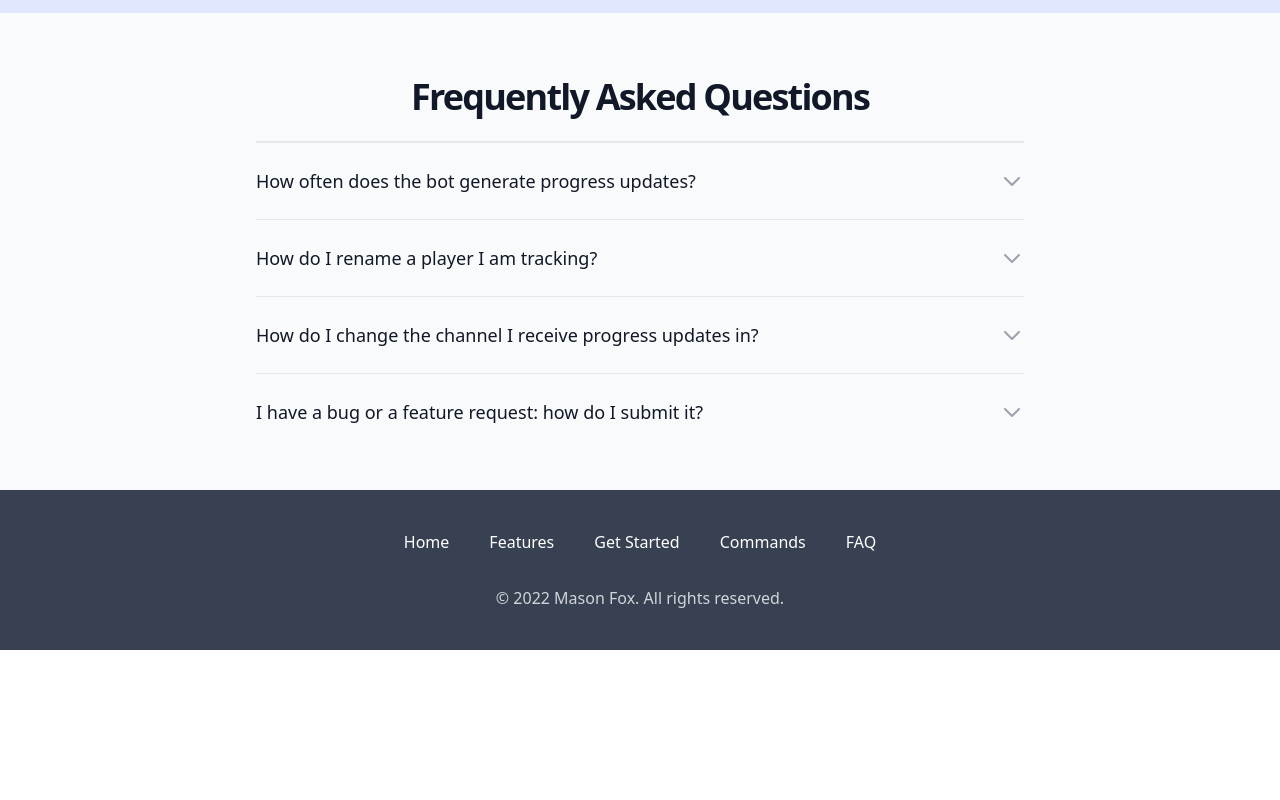
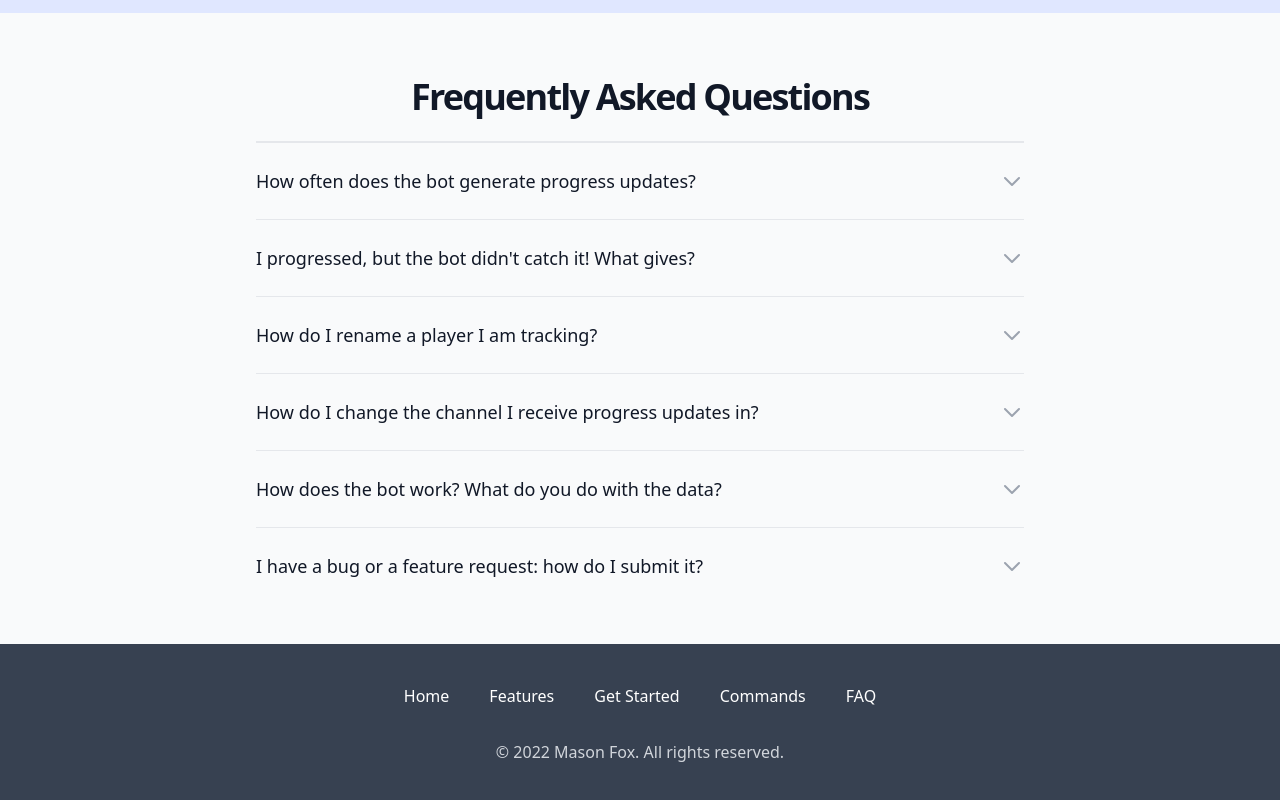
Before and after one commit to masonfox/osrs-discord-bot-site, a Next.js app: page / in a window 1280 px wide. Shown: the part 5191-5991 px from the top of the page. Before the commit the page ends 5841 px from the top, so only its background shows below. Built offline with nearby package versions, Linux system fonts and the light colour scheme.

Commit message:
additional faq's

```diff
--- a/src/components/faq.js
+++ b/src/components/faq.js
@@ -9,6 +9,11 @@ const faqs = [
       "<p>It runs on a 2-hour cadence. You can see the next time it will run by using the <span class='inline-code'>!osrs when</span> command. Note, the bot's cadence can be altered from time-to-time depending on redeploys.</p>"
   },
   {
+    question: "I progressed, but the bot didn't catch it! What gives?",
+    answer:
+      "<p>The bot is driven by Jagex's <a href='https://secure.runescape.com/m=hiscore_oldschool/overall'>hiscore</a> data source. If you're unfamiliar, the hiscore table only updates <b>once you log out</b> from an active session; it doesn't update during your game session. Therefore, even if you progress your account but don't logout before the bot runs, the hiscores will not reflect your updates and the bot can't either.</p><br/><p>If you do believe there is an error, please open an issue in the <a href='https://github.com/masonfox/osrs-discord-bot/issues'>Github repo</a>.</p>"
+  },
+  {
     question: "How do I rename a player I am tracking?",
     answer: "<p>This can be done by removing the player with the <span class='inline-code'>!osrs remove {old name}</span> command and then adding them back with the <span class='inline-code'>!osrs add {new name}</span> command by their nnew name.</p><br/><p>A note about this, doing this does remove that player's associated history. This can effect (the future) recap command's ability to provide results before the name change.</p><br/><p>While there is an open <a href='https://github.com/masonfox/osrs-discord-bot/issues/4'>issue</a> for this feature, it is unlikely to be developed due to the complexity and cascading effects against the data set. The players list is shared amongst all bot users, so granting overwrite-like functionality has dangerous potential. Many other systems similar to this simply do not allow it or have an approval process associated with it. </p>",
   },
@@ -16,6 +21,11 @@ const faqs = [
     question: "How do I change the channel I receive progress updates in?",
     answer:
       "<p>This can be done using the <span class='inline-code'>!osrs subscribe</span> command. Simply use it in the text channel you want to receive updates in and it'll overwrite the previous channel configuration.</p>"
+  },
+  {
+    question: "How does the bot work? What do you do with the data?",
+    answer:
+      "<p>The idea is really simple: it retains a 'last state' representation of your skills, bosses, and clue scroll data from Jagex's <a href='https://secure.runescape.com/m=hiscore_oldschool/overall'>hiscore</a> data, and when the bot runs, it simply compares the two to identify what progress you've made within that period of time.</p><br><p>The only OSRS data that is retained is your hiscore data (skill levels, boss kill counts, and clue scroll). From Discord, only the necessary identifiers are names for logging information are retained.</p>"
   },
   {
     question: "I have a bug or a feature request: how do I submit it?",
```
